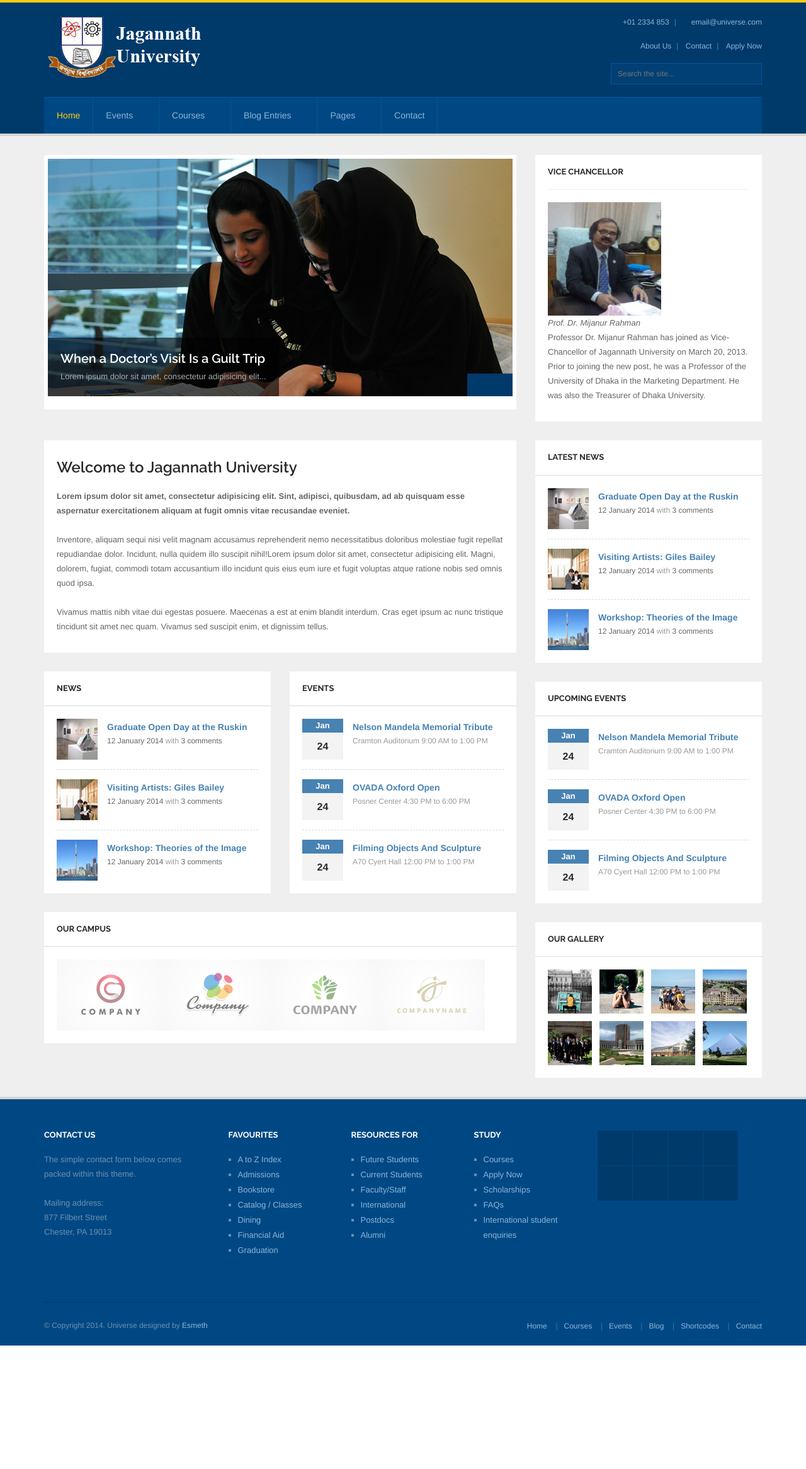
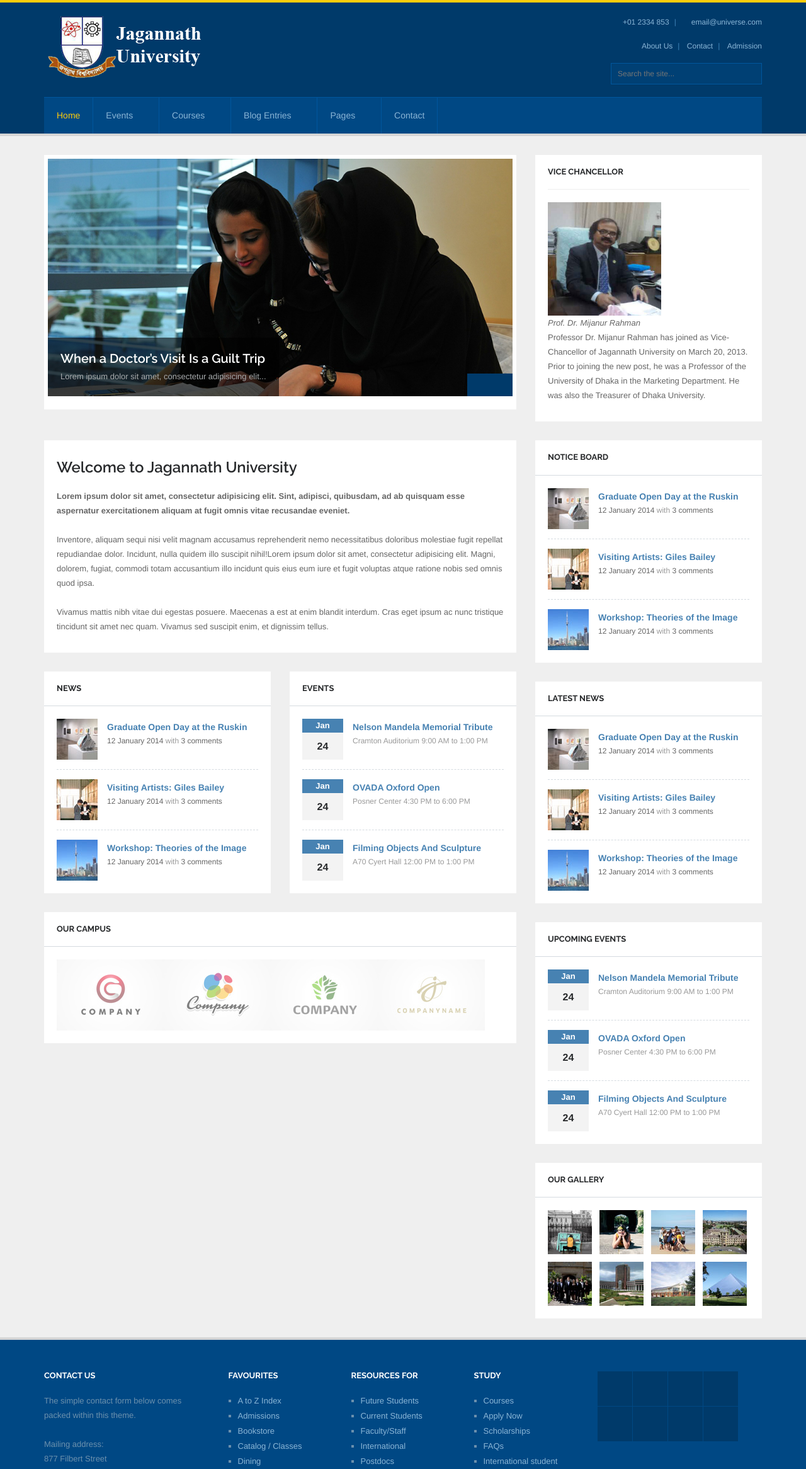
Before and after one commit to rahulyhg/JnuWebsite, a CodeIgniter app: page /database/ in a window 1280 px wide. Shown: the top 2332 px of the page at 63% size. Before the commit the page ends 2136 px from the top, so only its background shows below. Run offline with CodeIgniter, Linux system fonts and the light colour scheme; some libraries are stand-ins or nearby versions; some web fonts are replaced.

Commit message:
commit by nahid

```diff
--- a/application/views/pages/EventDetails.php
+++ b/application/views/pages/EvenstDetails.php
@@ -56,8 +56,9 @@
             <div class="col-md-4">
 
                 <?php
+                    $this->load->view('templates/NoticeSidebar');
                     $this->load->view('templates/NewsSidebar');
-                    $this->load->view('templates/EventSidebar');
+                    $this->load->view('templates/EventsSidebar');
                 ?>
 
             </div> <!-- /.col-md-4 -->
--- a/application/views/pages/Events.php
+++ b/application/views/pages/Events.php
@@ -106,8 +106,9 @@
             <div class="col-md-4">
 
                 <?php
+                    $this->load->view('templates/NoticeSidebar');
                     $this->load->view('templates/NewsSidebar');
-                    $this->load->view('templates/EventSidebar');
+                    $this->load->view('templates/EventsSidebar');
                 ?>
 
             </div> <!-- /.col-md-4 -->
--- a/application/views/pages/Home.php
+++ b/application/views/pages/Home.php
@@ -193,8 +193,9 @@
             <div class="col-md-4">
 
                 <?php
+                    $this->load->view('templates/NoticeSidebar');
                     $this->load->view('templates/NewsSidebar');
-                    $this->load->view('templates/EventSidebar');
+                    $this->load->view('templates/EventsSidebar');
                 ?>
 
                 <div class="widget-main">
--- a/application/views/templates/Header.php
+++ b/application/views/templates/Header.php
@@ -110,7 +110,7 @@
                     <ul class="small-links">
                         <li><a href="index.html#">About Us</a></li>
                         <li><a href="index.html#">Contact</a></li>
-                        <li><a href="index.html#">Apply Now</a></li>
+                        <li><a href="index.html#">Admission</a></li>
                     </ul>
                     <div class="search-form">
                         <form name="search_form" method="get" action="index.html#" class="search_form">
--- /dev/null
+++ b/application/views/templates/NoticeSidebar.php
@@ -0,0 +1,34 @@
+<div class="widget-main">
+                            <div class="widget-main-title">
+                                <h4 class="widget-title">Notice Board</h4>
+                            </div> <!-- /.widget-main-title -->
+                            <div class="widget-inner">
+                                <div class="blog-list-post clearfix">
+                                    <div class="blog-list-thumb">
+                                        <a href="blog-single.html"><img src="images/blog/blog-small-thumb1.jpg" alt=""></a>
+                                    </div>
+                                    <div class="blog-list-details">
+                                        <h5 class="blog-list-title"><a href="blog-single.html">Graduate Open Day at the Ruskin</a></h5>
+                                        <p class="blog-list-meta small-text"><span><a href="index.html#">12 January 2014</a></span> with <span><a href="index.html#">3 comments</a></span></p>
+                                    </div>
+                                </div> <!-- /.blog-list-post -->
+                                <div class="blog-list-post clearfix">
+                                    <div class="blog-list-thumb">
+                                        <a href="blog-single.html"><img src="images/blog/blog-small-thumb2.jpg" alt=""></a>
+                                    </div>
+                                    <div class="blog-list-details">
+                                        <h5 class="blog-list-title"><a href="blog-single.html">Visiting Artists: Giles Bailey</a></h5>
+                                        <p class="blog-list-meta small-text"><span><a href="index.html#">12 January 2014</a></span> with <span><a href="index.html#">3 comments</a></span></p>
+                                    </div>
+                                </div> <!-- /.blog-list-post -->
+                                <div class="blog-list-post clearfix">
+                                    <div class="blog-list-thumb">
+                                        <a href="blog-single.html"><img src="images/blog/blog-small-thumb3.jpg" alt=""></a>
+                                    </div>
+                                    <div class="blog-list-details">
+                                        <h5 class="blog-list-title"><a href="blog-single.html">Workshop: Theories of the Image</a></h5>
+                                        <p class="blog-list-meta small-text"><span><a href="index.html#">12 January 2014</a></span> with <span><a href="index.html#">3 comments</a></span></p>
+                                    </div>
+                                </div> <!-- /.blog-list-post -->
+                            </div> <!-- /.widget-inner -->
+                </div> <!-- /.widget-main -->
```
Also changed, not shown: application/views/templates/EventsSidebar.php (renamed from application/views/templates/EventSidebar.php).
